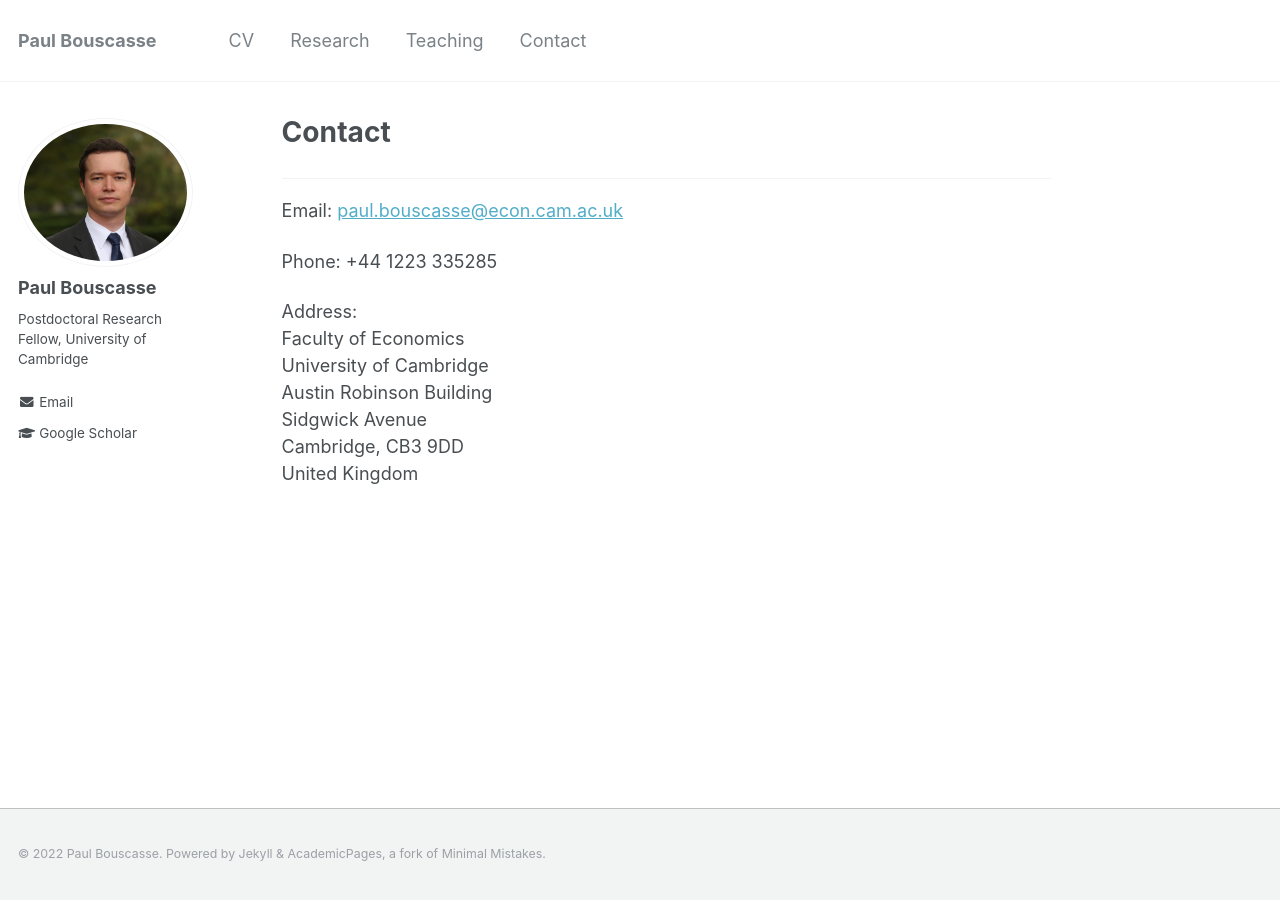
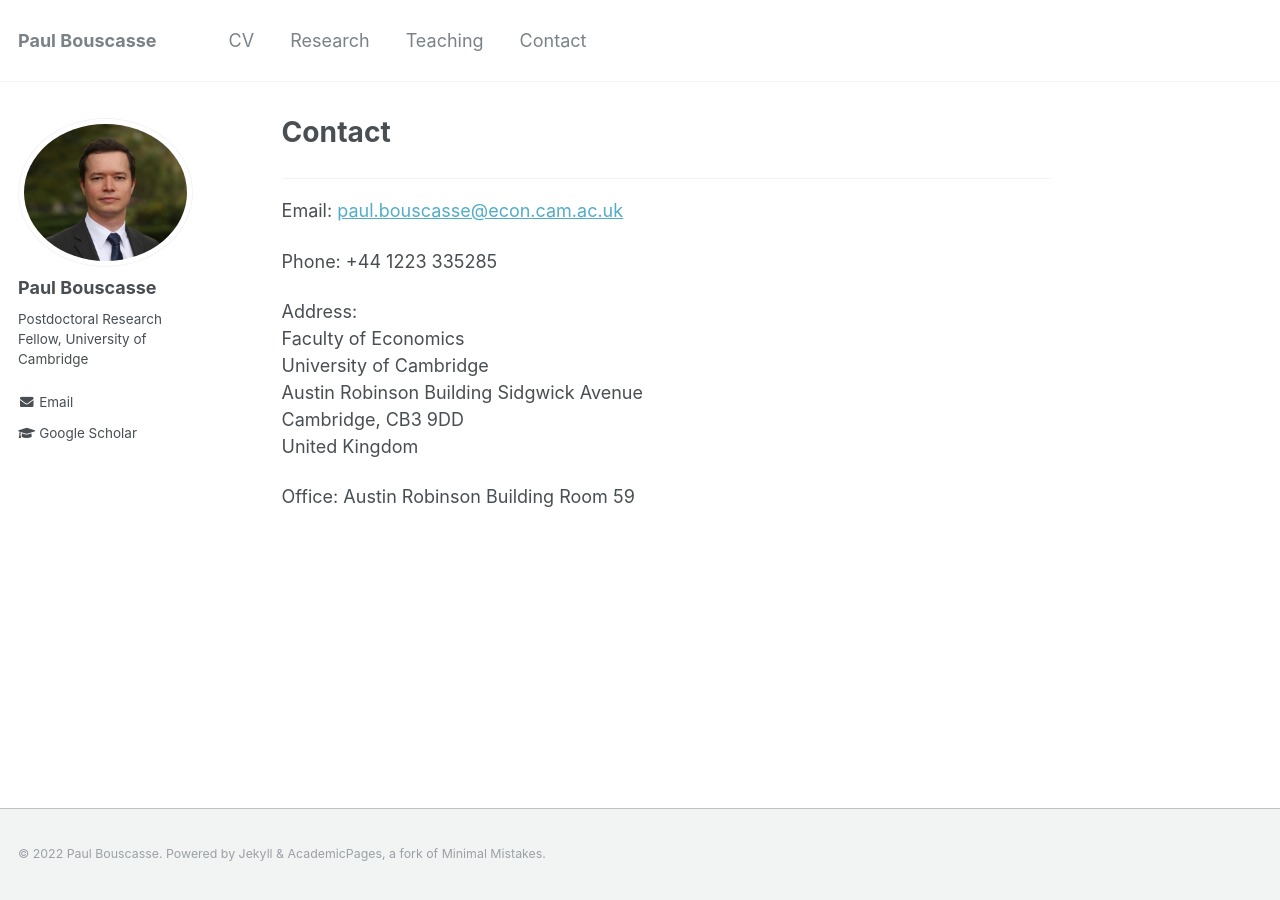
Before and after one commit to paul-bouscasse/paul-bouscasse.github.io, a Jekyll site: the page built from _pages/contact.md, in a window 1280 px wide. Built offline with Jekyll 4.4.1, drawn with Linux system fonts in a browser that asks for light colours.

Commit message:
Update contact.md

```diff
--- a/_pages/contact.md
+++ b/_pages/contact.md
@@ -17,3 +17,7 @@
 Sidgwick Avenue
 Cambridge, CB3 9DD
 United Kingdom
+
+Office:
+Austin Robinson Building
+Room 59
```
